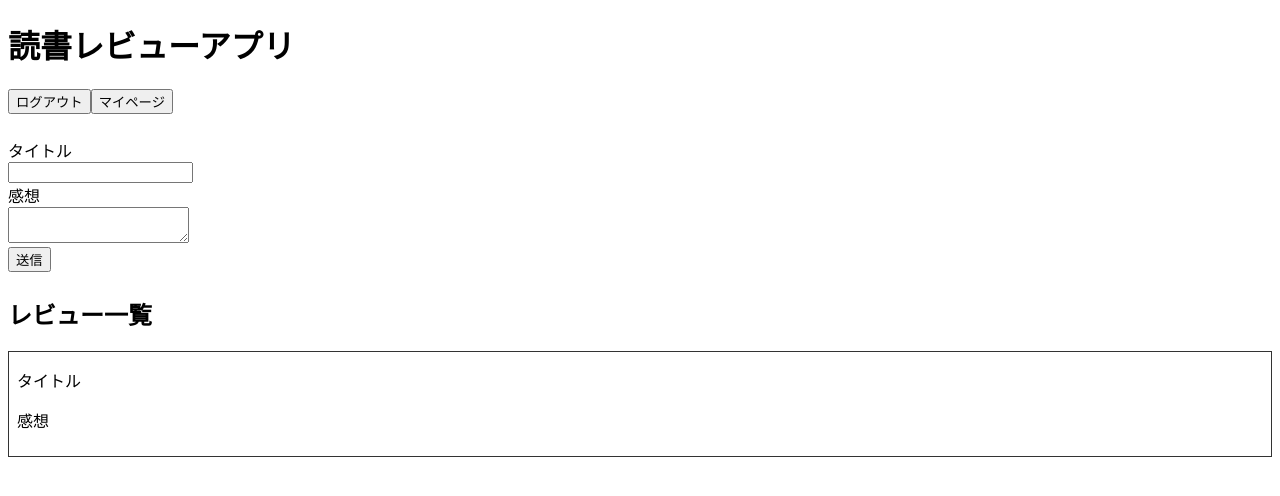
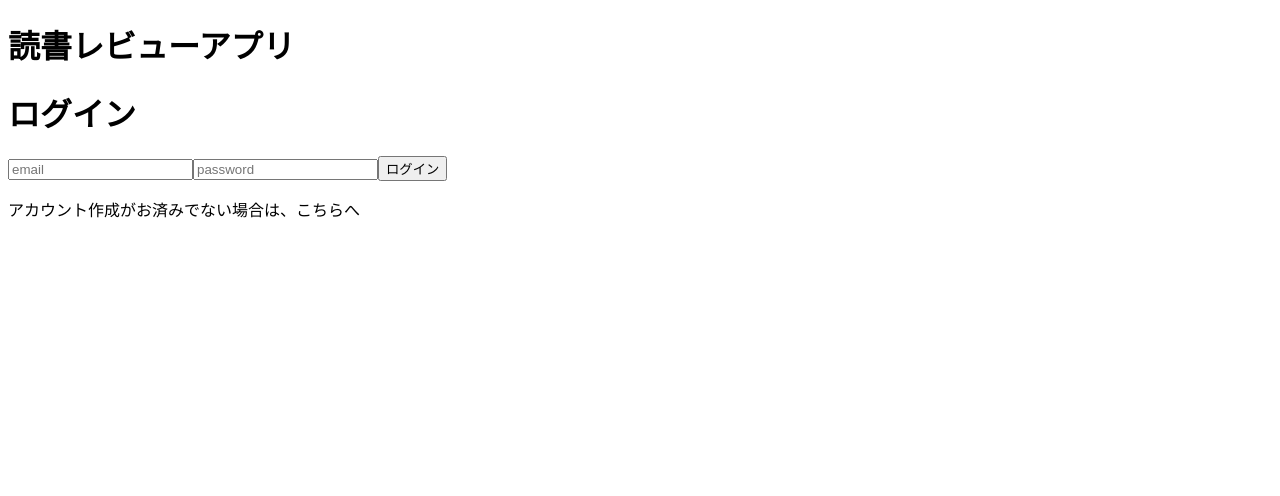
Before and after one commit to sh10n7/jwt_app_frontend, a Vue app: page / in a window 1280 px wide. Shown: the top 496 px of the page. Built offline with nearby package versions, Linux system fonts and the light colour scheme.

Commit message:
トップページにrouter-viewの適用

```diff
--- a/src/App.vue
+++ b/src/App.vue
@@ -1,15 +1,11 @@
 <template>
   <h1>読書レビューアプリ</h1>
-  <TopComp />
+  <router-view />
 </template>
 
 <script>
-import TopComp from '../src/components/Top.vue';
 export default {
   name: 'App',
-  components: {
-    TopComp
-  },
 }
 </script>
 
```
